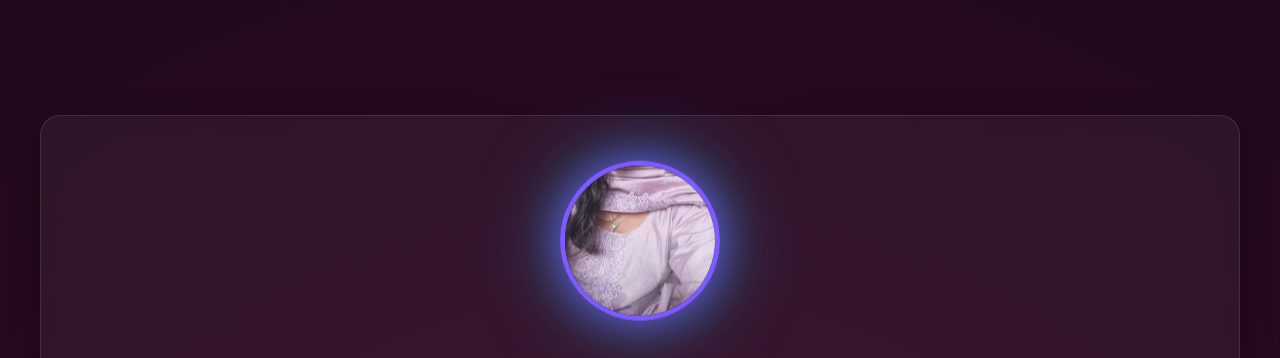
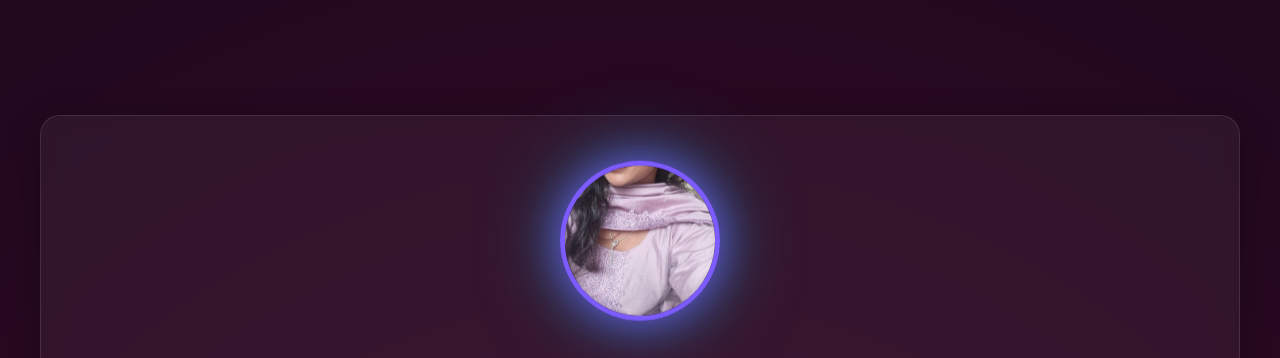
Before and after one commit to elakkiyamanojkumar805-gif/elakkiya-portfolio, a plain HTML site: page index.html in a window 1280 px wide. Shown: the part 92-450 px from the top of the page. Drawn offline with Linux system fonts and the light colour scheme.

Commit message:
Update index.html

```diff
--- a/index.html
+++ b/index.html
@@ -115,7 +115,7 @@
       height: 160px !important;
       border-radius: 50% !important;
       object-fit: cover !important;
-      object-position: center 100% !important;
+      object-position: center 85% !important;
       border: 5px solid var(--primary) !important;
       margin: 0 auto 25px !important;
       display: block !important;
```
